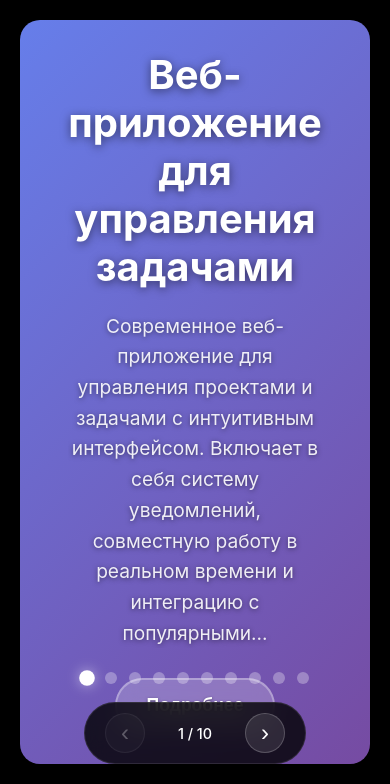
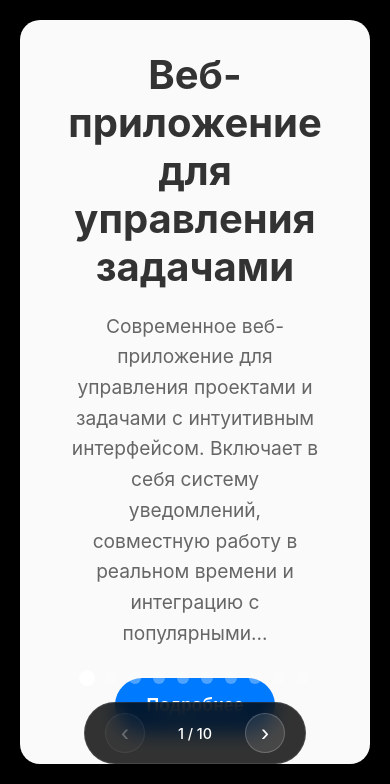
Before and after one commit to malo222kag/Newspaper-wall, a Django app: template wall/templates/wall/mobile.html in a window 390 px wide. Shown: the part 60-844 px from the top of the page. Run offline with Django 5.2, Linux system fonts and the light colour scheme; the template is opened without the code that fills it: values that come from a table or form of the project are taken from there, others are empty; data comes from the database, SQL or seed files in the repository.

Commit message:
Fix mobile.css: remove purple gradient, use white background with proper text colors

```diff
--- a/static/wall/mobile.css
+++ b/static/wall/mobile.css
@@ -80,7 +80,7 @@ html, body {
     position: relative;
     border-radius: 20px;
     overflow: hidden;
-    background: linear-gradient(135deg, #667eea 0%, #764ba2 100%);
+    background: #fafafa;
     display: flex;
     flex-direction: column;
     justify-content: center;
@@ -114,16 +114,16 @@ html, body {
     font-weight: 700;
     line-height: 1.2;
     margin-bottom: 20px;
-    color: #fff;
-    text-shadow: 0 2px 10px rgba(0, 0, 0, 0.5);
+    color: #333;
+    text-shadow: none;
     word-wrap: break-word;
 }
 
 .mobile-slide-excerpt {
     font-size: 1.2rem;
     line-height: 1.6;
-    color: rgba(255, 255, 255, 0.9);
-    text-shadow: 0 1px 5px rgba(0, 0, 0, 0.5);
+    color: #666;
+    text-shadow: none;
     margin-bottom: 30px;
     max-height: 50vh;
     overflow-y: auto;
@@ -131,8 +131,8 @@ html, body {
 }
 
 .mobile-slide-btn {
-    background: rgba(255, 255, 255, 0.2);
-    border: 2px solid rgba(255, 255, 255, 0.3);
+    background: #007bff;
+    border: 2px solid #007bff;
     color: #fff;
     padding: 15px 30px;
     border-radius: 50px;
@@ -140,15 +140,14 @@ html, body {
     font-weight: 600;
     cursor: pointer;
     transition: all 0.3s ease;
-    backdrop-filter: blur(10px);
-    text-shadow: 0 1px 3px rgba(0, 0, 0, 0.5);
+    text-shadow: none;
 }
 
 .mobile-slide-btn:hover {
-    background: rgba(255, 255, 255, 0.3);
-    border-color: rgba(255, 255, 255, 0.5);
+    background: #0056b3;
+    border-color: #0056b3;
     transform: translateY(-2px);
-    box-shadow: 0 10px 20px rgba(0, 0, 0, 0.2);
+    box-shadow: 0 10px 20px rgba(0, 123, 255, 0.3);
 }
 
 .mobile-slide-btn:active {
--- a/wall/templates/wall/mobile.html
+++ b/wall/templates/wall/mobile.html
@@ -5,7 +5,7 @@
     <meta name="viewport" content="width=device-width, initial-scale=1.0, user-scalable=no">
     <title>Стенгазета проектов</title>
     {% load static %}
-    <link rel="stylesheet" href="{% static 'wall/mobile.css' %}?v=2">
+    <link rel="stylesheet" href="{% static 'wall/mobile.css' %}?v=3">
 </head>
 <body>
     <div id="mobile-app">
```
